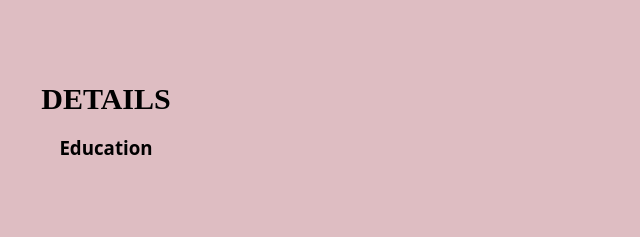
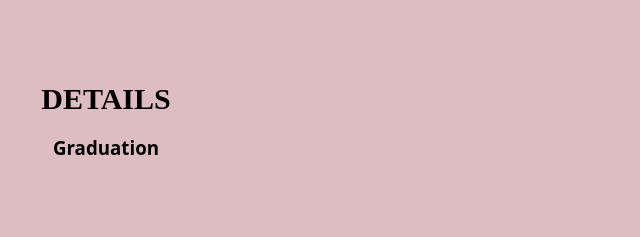
Before and after one commit to subham107/subham107.github.io, a plain HTML site: page index.html in a window 1280 px wide. Shown: the part 1260-1497 px from the top of the page, 534-1174 px from the left. Drawn offline with Linux system fonts and the light colour scheme.

Commit message:
Update index.html

```diff
--- a/index.html
+++ b/index.html
@@ -25,7 +25,7 @@
 
 <section class="resume">
   <h2> Details </h2>
-  <h3> Education </h3>
+  <h3> Graduation </h3>
   <p> Bachelor's of Technology - Electrical and Electronics Engineering <p>
   <p> SRM IST(Chennai) | 2015 - Present </p>
   <p> Score-85.9% </p>
```
